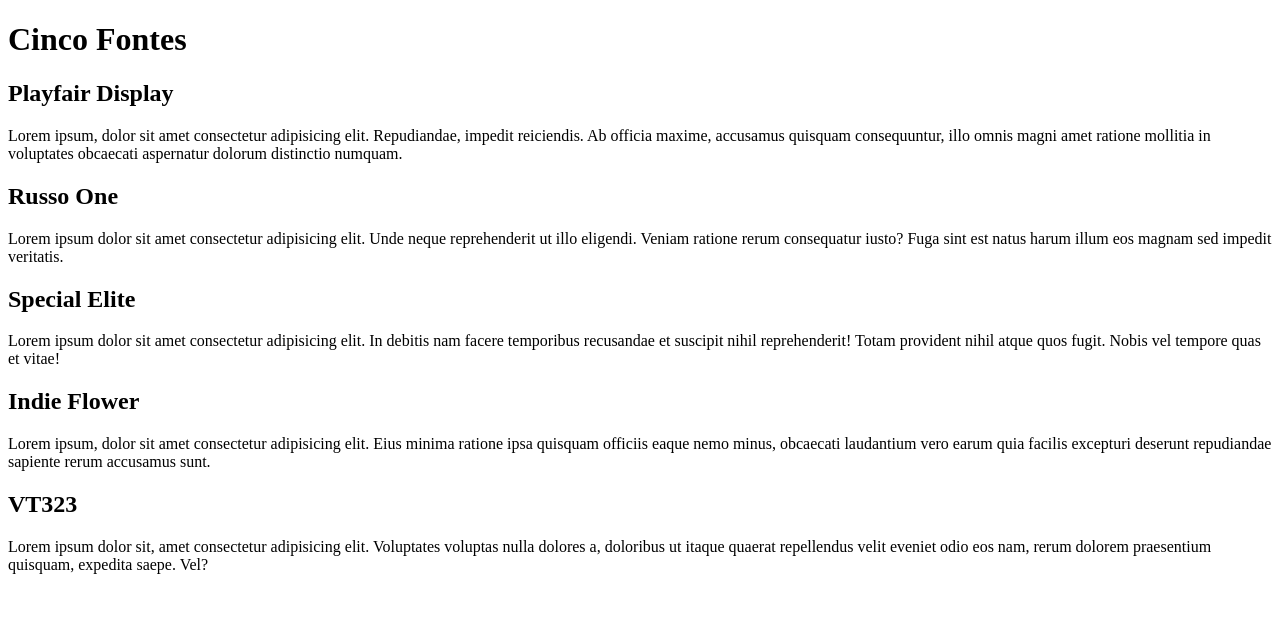
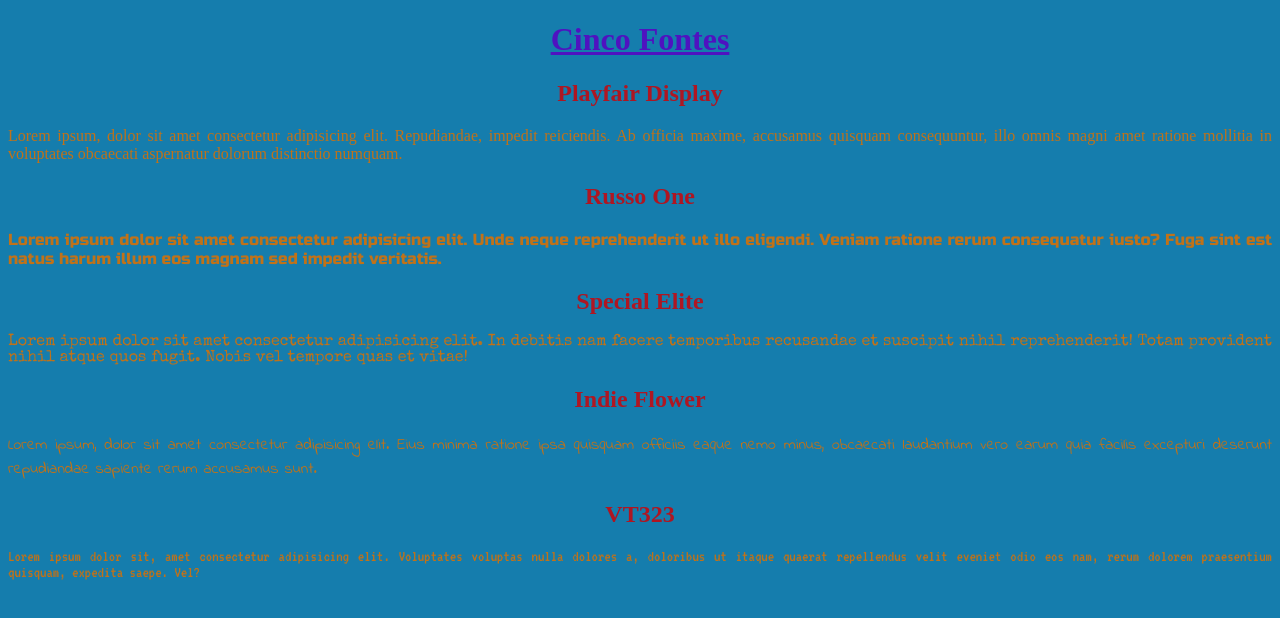
Before and after one commit to allangr-eab/Cinco-Fontes, a plain HTML site: page index.html in a window 1280 px wide. Drawn offline with nearby package versions, Linux system fonts and the light colour scheme; a web font is replaced by a local one.

Commit message:
'cinco-fontes'

```diff
--- a/style.css
+++ b/style.css
@@ -1,31 +1,31 @@
-corpo{
-    fundo:  #184bd6;
-    alinhamento de texto: centro;
+body{
+    background: #157dad;
+    text-align: center;
 }
-. titulo{
-    decoração de texto: sublinhar;
-    cor:  #F2059F;
+.titulo{
+    text-decoration: underline;
+    color: #4f12c0;
 
 }
-. sub-titulo{
-    cor:  #e48e1d;
+.sub-titulo{
+    color: #af1622;
 }
-P{
-    cor:  #3cdb2e;
-    alinhamento de texto: justificar;
+p{
+    color: #c07219;
+    text-align: justify;
 }
-#Serif{
-    fonte-família: 'Playfair Display', serif;
+#serif{
+    font-family: 'Playfair Display', serif;
 }
 #sans-serif{
-    fonte-família: 'Russo Um', sans-serif;
+    font-family: 'Russo One', sans-serif;
 }
-#exposição{
-    fonte-família: 'Elite Especial', cursiva;
+#display{
+    font-family: 'Special Elite', cursive;
 }
 #handwritting{
-    fonte-família: 'Indie Flower', cursiva;
+    font-family: 'Indie Flower', cursive;
 }
-#Monospace{
-    família de fontes: 'VT323', monoespaço;
+#monospace{
+    font-family: 'VT323', monospace;
 }
```
Also changed, not shown: index.html (+2 -0 lines).
